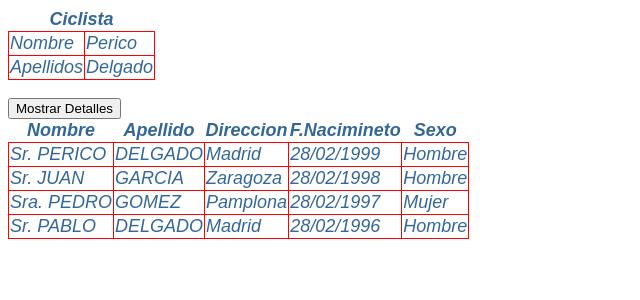
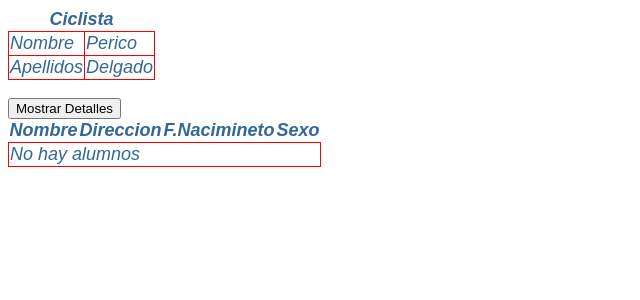
Before and after one commit to alex55fc/DAM2-PMDM-ANGULAR, an Angular app in the folder Angular/proyectoAngular/: page / in a window 1280 px wide. Shown: the top 300 px of the page, without its empty margins (0-640 px from the left). Built offline with nearby package versions, Linux system fonts and the light colour scheme.

Commit message:
How to concatenate strings and add a condition, and if there are no students, display 'no students' on the screen

```diff
--- a/Angular/proyectoAngular/src/app/Alumnos/AlumnoLista.component.html
+++ b/Angular/proyectoAngular/src/app/Alumnos/AlumnoLista.component.html
@@ -2,7 +2,6 @@
     <thead>
         <tr>
             <th>Nombre</th>
-            <th>Apellido</th>
             <th>Direccion</th>
             <th>F.Nacimineto</th>
             <th>Sexo</th>
@@ -11,12 +10,13 @@
     <tbody>
         <!--el ngFor es como un foreach-->
          <tr *ngFor="let alumno of alumnos">
-            <td>{{alumno.nombre | uppercase |alumnoTitulo:alumno.sexo}}</td>
-            <td>{{alumno.apellidos |uppercase}}</td>
+            <td>{{alumno.nombre | uppercase |alumnoTitulo:alumno.sexo}} {{alumno.apellidos |uppercase}}</td>
             <td>{{alumno.direccion}}</td>
             <td>{{alumno.fnac | date: 'dd/MM/yyyy'}}</td>
             <td>{{alumno.sexo}}</td>
-
+        </tr>
+        <tr *ngIf="alumnos.length == 0">
+            <td colspan="4">No hay alumnos</td>
         </tr>
     </tbody>
 </table>
--- a/Angular/proyectoAngular/src/app/Alumnos/AlumnoLista.component.ts
+++ b/Angular/proyectoAngular/src/app/Alumnos/AlumnoLista.component.ts
@@ -15,10 +15,7 @@ import { AlumnoTituloPipe } from './AlumnoTitulo.pipe';
 export class AlumnoListaComponent {
     //depende de lo que pongamos aqui abajo se vera una cosa u otra en la pagina web
     alumnos : any[] = [
-        {nombre: 'Perico', apellidos: 'Delgado', direccion: 'Madrid', fnac: '02/28/1999', sexo: 'Hombre'},
-        {nombre: 'Juan', apellidos: 'Garcia', direccion: 'Zaragoza', fnac: '02/28/1998', sexo: 'Hombre'},
-        {nombre: 'Pedro', apellidos: 'Gomez', direccion: 'Pamplona', fnac: '02/28/1997', sexo: 'Mujer'},
-        {nombre: 'Pablo', apellidos: 'Delgado', direccion: 'Madrid', fnac: '02/28/1996', sexo: 'Hombre'},
-    ];
+
+      ];
 
   }
```
